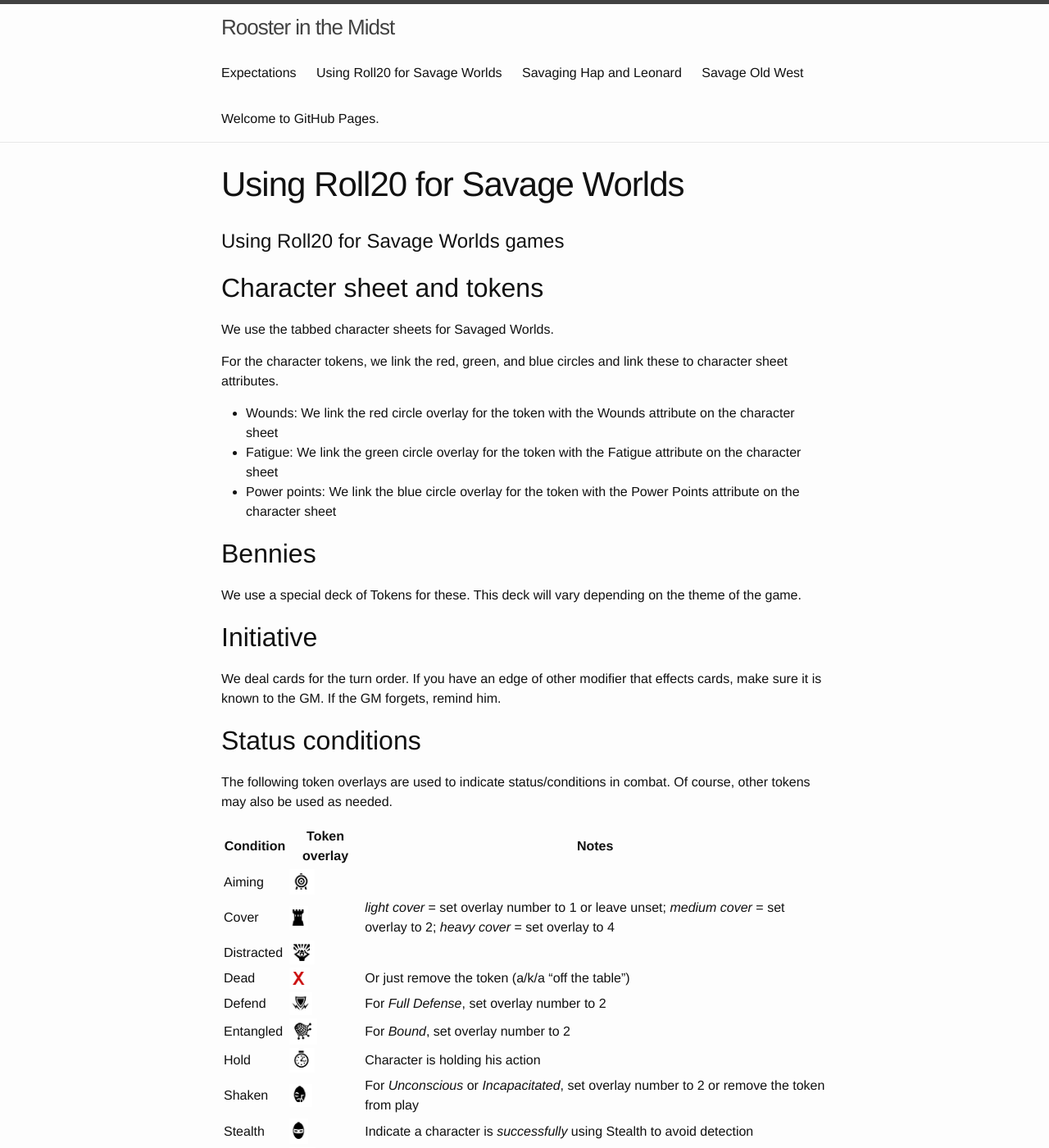
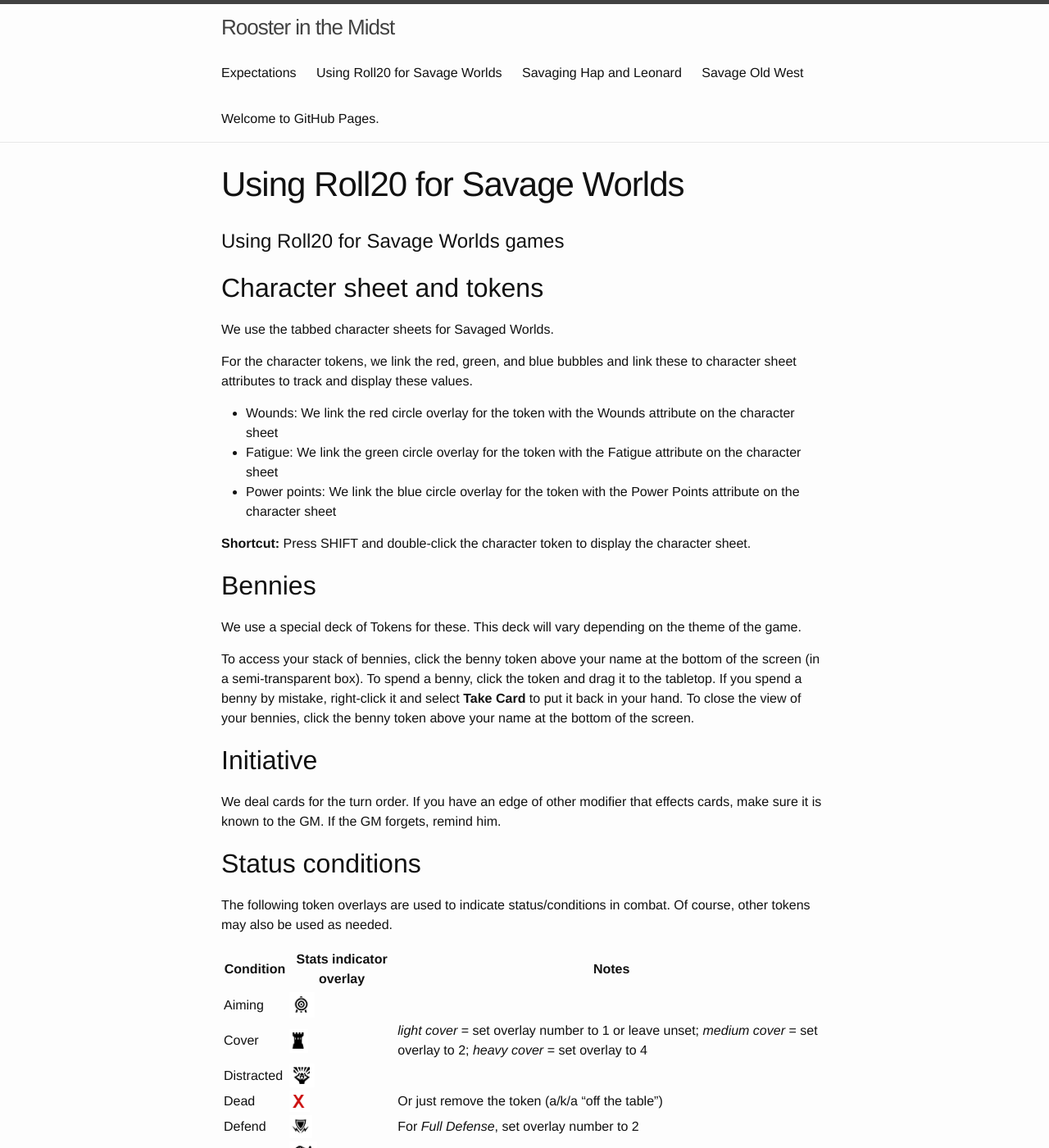
Before and after one commit to achall36/RoxvilleRooster.github.io, a Jekyll site: the page built from roll20_savage_worlds.md, in a window 1280 px wide and 1400 px high. Shown: the whole window at 82% size. Built offline with Jekyll 4.4.1, drawn with Linux system fonts in a browser that asks for light colours; some of the changed text lies outside the part shown.

Commit message:
Update roll20_savage_worlds.md

```diff
--- a/roll20_savage_worlds.md
+++ b/roll20_savage_worlds.md
@@ -9,13 +9,20 @@
 ## Character sheet and tokens
 We use the tabbed character sheets for Savaged Worlds.
 
-For the character tokens, we link the red, green, and blue circles and link these to character sheet attributes.
+For the character tokens, we link the red, green, and blue bubbles and link these to character sheet attributes to track and display these values.
 * Wounds: We link the red circle overlay for the token with the Wounds attribute on the character sheet
 * Fatigue: We link the green circle overlay for the token with the Fatigue attribute on the character sheet
 * Power points: We link the blue circle overlay for the token with the Power Points attribute on the character sheet
 
+**Shortcut:** Press SHIFT and double-click the character token to display the character sheet.
+
 ## Bennies
 We use a special deck of Tokens for these. This deck will vary depending on the theme of the game.
+
+To access your stack of bennies, click the benny token above your name at the bottom of the screen (in a semi-transparent box).
+<!-- If you have multiple decks in your hand (e.g., bennies *and* adventure cards), click the By Deck filter button at the top right hand corner to sort decks. -->
+To spend a benny, click the token and drag it to the tabletop. If you spend a benny by mistake, right-click it and select **Take Card** to put it back in your hand.
+To close the view of your bennies, click the benny token above your name at the bottom of the screen.
 
 ## Initiative
 We deal cards for the turn order. If you have an edge of other modifier that effects cards, make sure it is known to the GM. If the GM forgets, remind him.
@@ -23,7 +30,7 @@
 ## Status conditions
 The following token overlays are used to indicate status/conditions in combat. Of course, other tokens may also be used as needed.
 
-| Condition | Token overlay | Notes |
+| Condition | Stats indicator overlay | Notes |
 | - | - | - |
 | Aiming | ![Aim](/images/roll20/target.PNG "Aiming") |   |
 | Cover | ![Cover](/images/roll20/tower.PNG "Cover") |  *light cover* = set overlay number to 1 or leave unset; *medium cover* = set overlay to 2; *heavy cover* = set overlay to 4 |
@@ -35,11 +42,6 @@
 | Shaken | ![Shaken](/images/roll20/melty_face.PNG "Shaken") | For *Unconscious* or *Incapacitated*, set overlay number to 2 or remove the token from play |
 | Stealth | ![Stealth](/images/roll20/ninja.PNG "Stealth") | Indicate a character is *successfully* using Stealth to avoid detection |
 | Vulnerable | ![Vulnerable](/images/roll20/arrows_in_back.PNG "Vulnerable") |   |
-
-## Macros
-
-Click **Collection** (![Collection](/images/roll20/collection.PNG "Collection")) in the top right corner of the Roll20 interface.
-Next to all the visible macros, check **In Bar** and then check **Show macro quick bar**.
 
 ## Changes to settings
 
@@ -56,3 +58,8 @@
 -->
 4. Set **Player video/avatar size:** to `Names Only`.
 5. Set **Chat Tech** to `None (no video/audio)`.
+
+## Macros
+
+Click **Collection** (![Collection](/images/roll20/collection.PNG "Collection")) in the top right corner of the Roll20 interface.
+Next to all the visible macros, check **In Bar** and then check **Show macro quick bar**.
```
